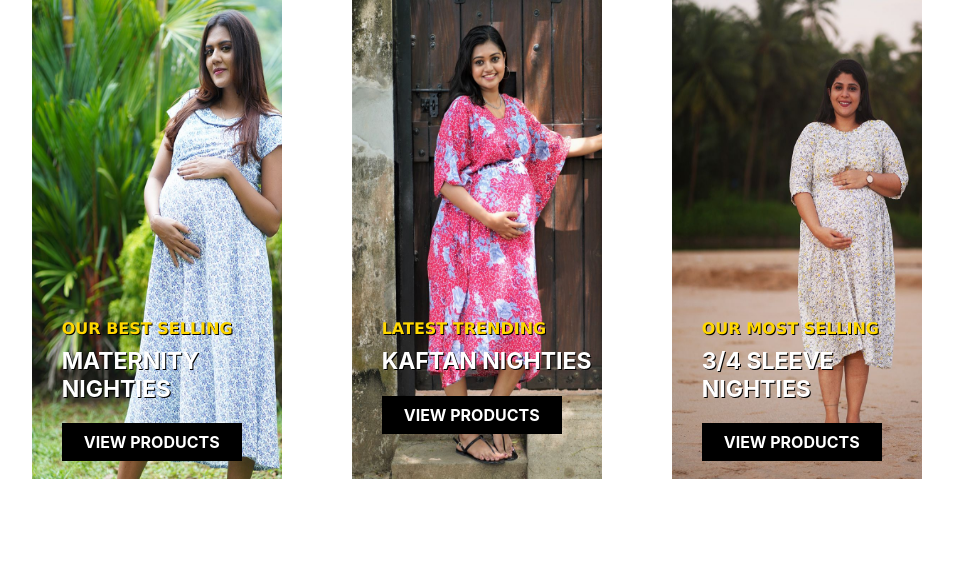
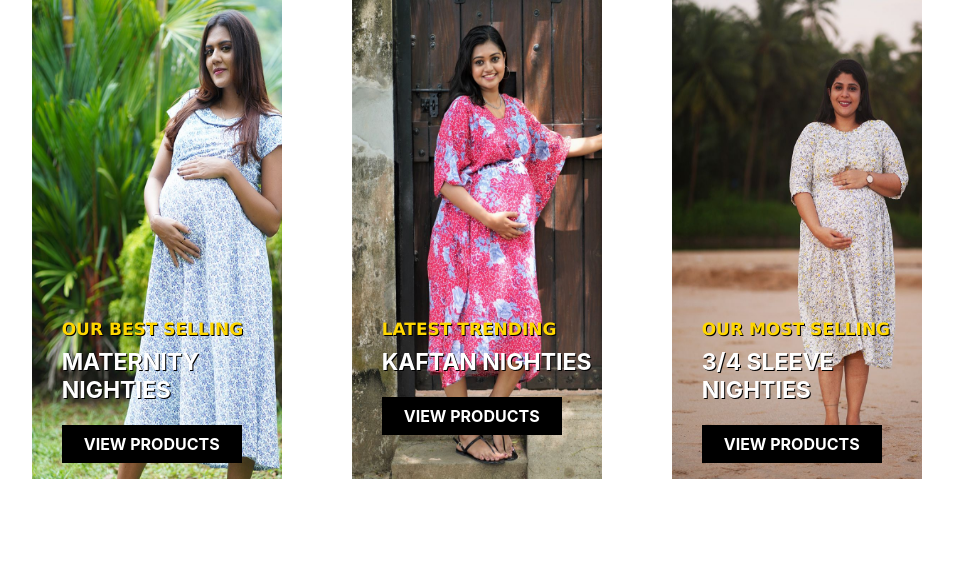
Before and after one commit to arunp007/beyond, a Django app: page / in a window 1280 px wide. Shown: the part 923-1502 px from the top of the page, without its empty margins (180-1133 px from the left). Run offline with Django 5.2, Linux system fonts and the light colour scheme; data comes from the database, SQL or seed files in the repository; some libraries are stand-ins or nearby versions.

Commit message:
Version 1

```diff
--- a/templates/home/index.html
+++ b/templates/home/index.html
@@ -144,7 +144,7 @@
         }
 
         .grid-title{
-            font-size: 16px;
+            font-size: 17px;
             color: gold;
             font-weight: bolder;
             font-family: Verdana, Geneva, Tahoma, sans-serif;
```
